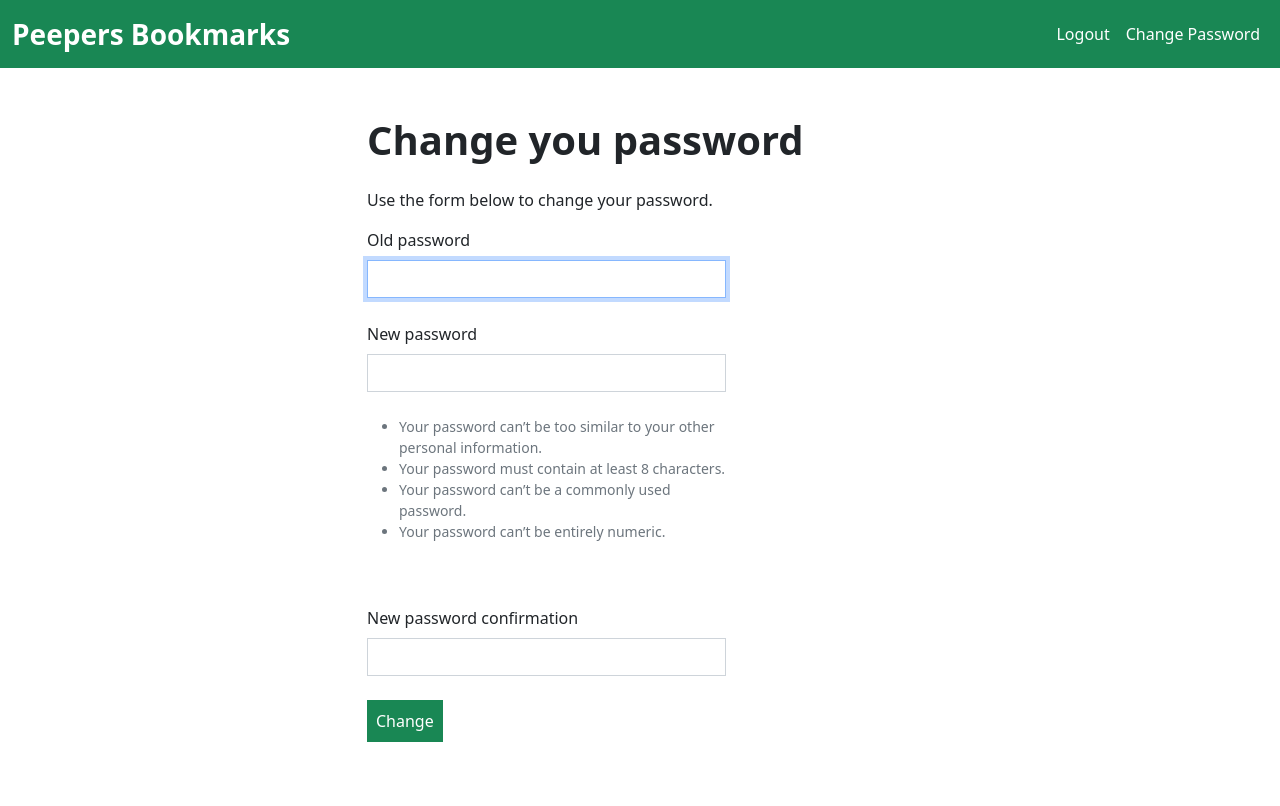
After one commit to SulemanMughal/Bookmarks, a Django app: page /account/password-change/ in a window 1280 px wide. The commit adds this page. Run offline with Django 4.2, Linux system fonts and the light colour scheme; a user stored in the database is signed in; some libraries are stand-ins or nearby versions.

Commit message:
Change Password Added

```diff
--- /dev/null
+++ b/bookmarks/account/templates/account/form_errors.html
@@ -0,0 +1,9 @@
+{% if form.errors %}
+    {% for field in form %}
+        {% for error in field.errors %}
+            <div class="alert alert-danger">
+                {{ field.label }} : <strong>{{ error|escape }}</strong>
+            </div>
+        {% endfor %}
+    {% endfor %}
+{% endif %}
--- a/bookmarks/account/templates/header.html
+++ b/bookmarks/account/templates/header.html
@@ -10,6 +10,9 @@
               <li class="nav-item">
                   <a class="nav-link text-white" href="{% url 'logout' %}" >Logout</a>
               </li>
+              <li class="nav-item">
+                <a class="nav-link text-white" href="{% url 'password_change' %}" >Change Password</a>
+            </li>
           {% else %}
               <li class="nav-item">
                   <a class="nav-link text-white" href="{% url 'login' %}">Login</a>
--- /dev/null
+++ b/bookmarks/account/templates/registration/password_change_form.html
@@ -0,0 +1,73 @@
+{% extends "base.html" %}
+{% block title %}Change you password{% endblock %}
+{% block content %}
+{% include 'account/form_errors.html' %}
+    <div class="container">
+        <div class="row justify-content-center my-5">
+            <div class="col-12 col-md-8 col-lg-6">
+                <h1 class="text-start mb-4 fw-bolder">
+                    Change you password
+                </h1>
+                <p>
+                    Use the form below to change your password.
+                </p>
+                <form action="." method="post" class="row g-3 needs-validation" novalidate>
+                    <div class="col-12 col-lg-8">
+                        <label for="id_old_password" class="form-label">Old password</label>
+                        <input type="password" name="old_password" autocomplete="current-password" autofocus required id="id_old_password" class="form-control rounded-0">
+                        <div class="invalid-feedback">
+                            Please enter a valid password.
+                        </div>
+                    </div>
+                    <div class="col-12 col-lg-8 my-4">
+                        <label for="id_new_password1" class="form-label">New password</label>
+                        <input type="password" name="new_password1" autocomplete="new-password" required id="id_new_password1" class="form-control rounded-0">
+                        <div class="invalid-feedback">
+                            Please enter a valid password.
+                        </div>
+                        <small class="text-muted">
+                            <ul class="my-4"><li>Your password can’t be too similar to your other personal information.</li><li>Your password must contain at least 8 characters.</li><li>Your password can’t be a commonly used password.</li><li>Your password can’t be entirely numeric.</li></ul>
+                        </small>
+                    </div>
+                    <div class="col-12 col-lg-8">
+                        <label for="id_new_password2" class="form-label">New password confirmation</label>
+                        <input type="password" name="new_password2" autocomplete="new-password" required id="id_new_password2" class="form-control rounded-0">
+                        <div class="invalid-feedback">
+                            Please enter a valid password.
+                        </div>
+                    </div>
+                    <p><input type="submit" value="Change" class="btn btn-success mt-2 p-2 rounded-0"></p>
+                    {% csrf_token %}
+                    </form>
+            </div>
+        </div>
+    </div>
+
+{% endblock %}
+
+
+
+{% block extra_js %}
+<script>
+    // Example starter JavaScript for disabling form submissions if there are invalid fields
+(function () {
+  'use strict'
+
+  // Fetch all the forms we want to apply custom Bootstrap validation styles to
+  var forms = document.querySelectorAll('.needs-validation')
+
+  // Loop over them and prevent submission
+  Array.prototype.slice.call(forms)
+    .forEach(function (form) {
+      form.addEventListener('submit', function (event) {
+        if (!form.checkValidity()) {
+          event.preventDefault()
+          event.stopPropagation()
+        }
+
+        form.classList.add('was-validated')
+      }, false)
+    })
+})()
+</script>
+{% endblock extra_js %}
--- a/bookmarks/account/urls.py
+++ b/bookmarks/account/urls.py
@@ -1,7 +1,7 @@
 # from django.conf.urls import url
 from django.urls import path
 from . import views
-from django.contrib.auth.views import LoginView, LogoutView, logout_then_login
+from django.contrib.auth.views import LoginView, LogoutView, logout_then_login, PasswordChangeView, PasswordChangeDoneView
 
 urlpatterns = [
     # login url
@@ -20,4 +20,9 @@ urlpatterns = [
     # Dashboard url
     path('', views.dashboard, name='dashboard'),
 
+
+    # change password urls
+    path('password-change/', PasswordChangeView.as_view(), name='password_change'),
+    path('password-change/done/', PasswordChangeDoneView.as_view(), name='password_change_done'),
+
 ]
--- a/bookmarks/bookmarks/settings.py
+++ b/bookmarks/bookmarks/settings.py
@@ -10,7 +10,9 @@ For the full list of settings and their values, see
 https://docs.djangoproject.com/en/4.0/ref/settings/
 """
 
+import os
 from pathlib import Path
+
 
 # Build paths inside the project like this: BASE_DIR / 'subdir'.
 BASE_DIR = Path(__file__).resolve().parent.parent
@@ -57,7 +59,9 @@ ROOT_URLCONF = 'bookmarks.urls'
 TEMPLATES = [
     {
         'BACKEND': 'django.template.backends.django.DjangoTemplates',
-        'DIRS': [],
+        'DIRS': [
+            os.path.join(BASE_DIR, 'account/templates/'),
+        ],
         'APP_DIRS': True,
         'OPTIONS': {
             'context_processors': [
```
Also changed, not shown: bookmarks/account/templates/registration/login.html (+1 -10 lines), bookmarks/account/templates/registration/password_change_done.html (added, +16 -0 lines), bookmarks/db.sqlite3.
